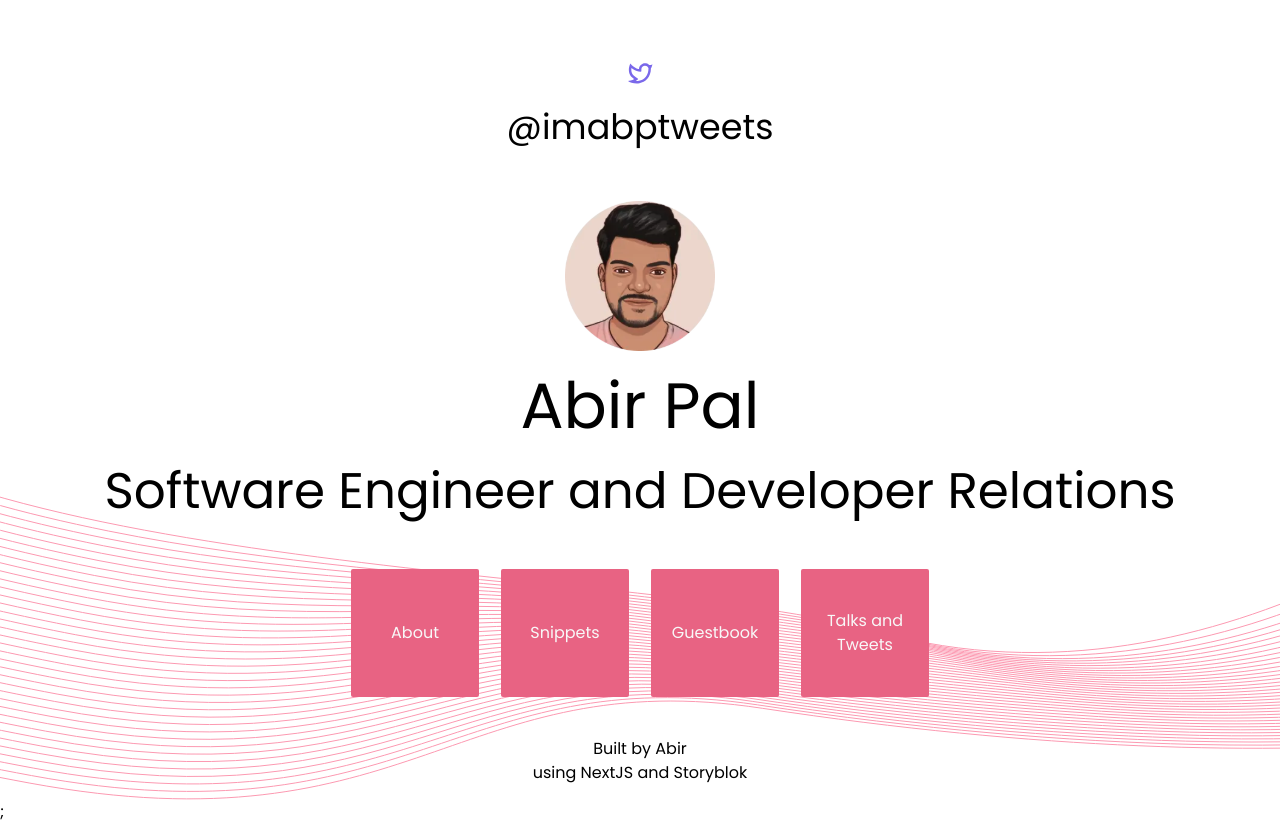
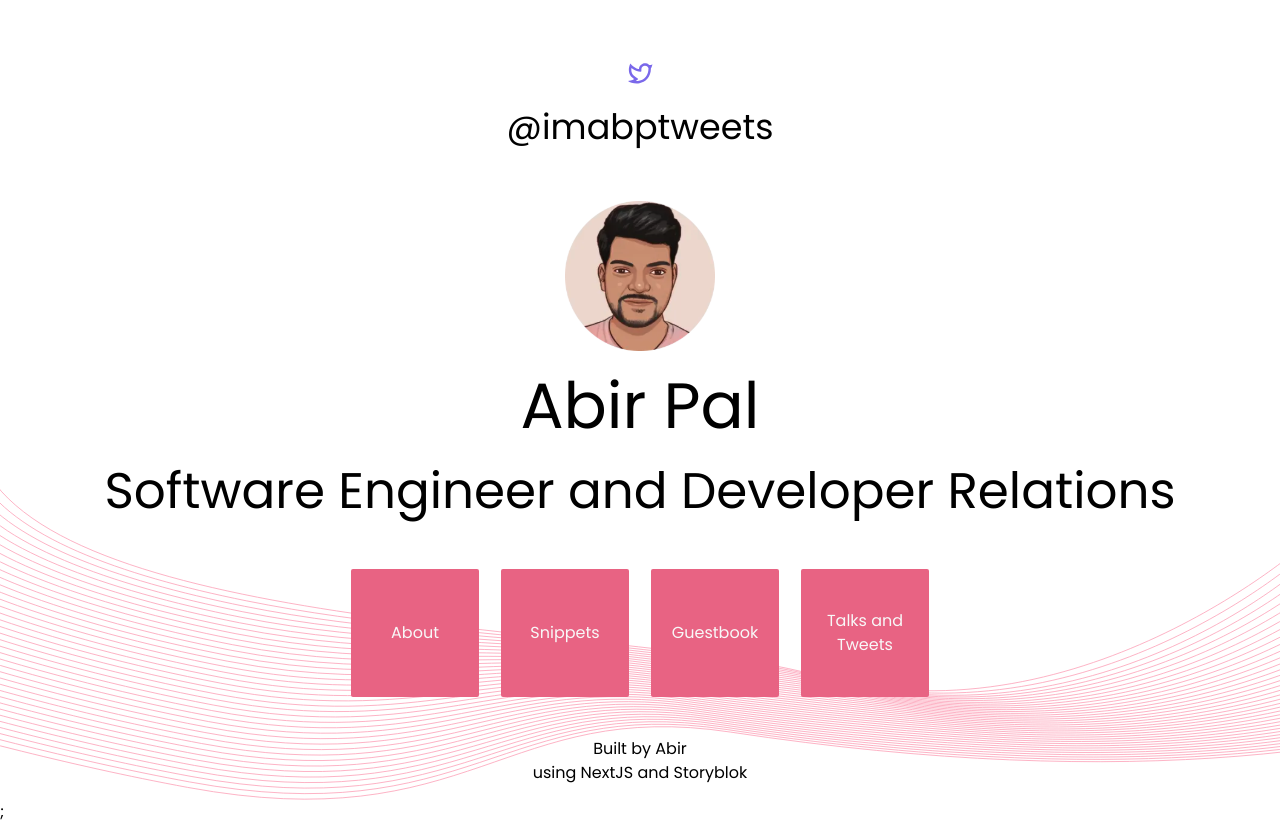
Before and after one commit to imabp/abirpal.dev, a Next.js app: page / in a window 1280 px wide. Built offline with nearby package versions, Linux system fonts and the light colour scheme.

Commit message:
fix(spacing): Remove extraneous horizontal spacing

```diff
--- a/pages/index.tsx
+++ b/pages/index.tsx
@@ -17,7 +17,7 @@ const Home: NextPage = () => {
         <link rel="icon" href="/favicon.svg" />
         <meta name="viewport" content="initial-scale=1.0, width=device-width" />
       </Head>
-      <div className="h-screen w-screen relative bg-wave-pattern bg-no-repeat bg-bottom">
+      <div className="h-screen w-full relative bg-wave-pattern bg-contain  bg-no-repeat bg-bottom">
         <div className="z-20 text-center pt-12 ml-10 mr-10">
           <div
             className="
@@ -122,7 +122,7 @@ const Home: NextPage = () => {
                     route={route.route}
                     key={route.route}
                   />
-                );
+                )
               })}
             </div>
           </div>
```
